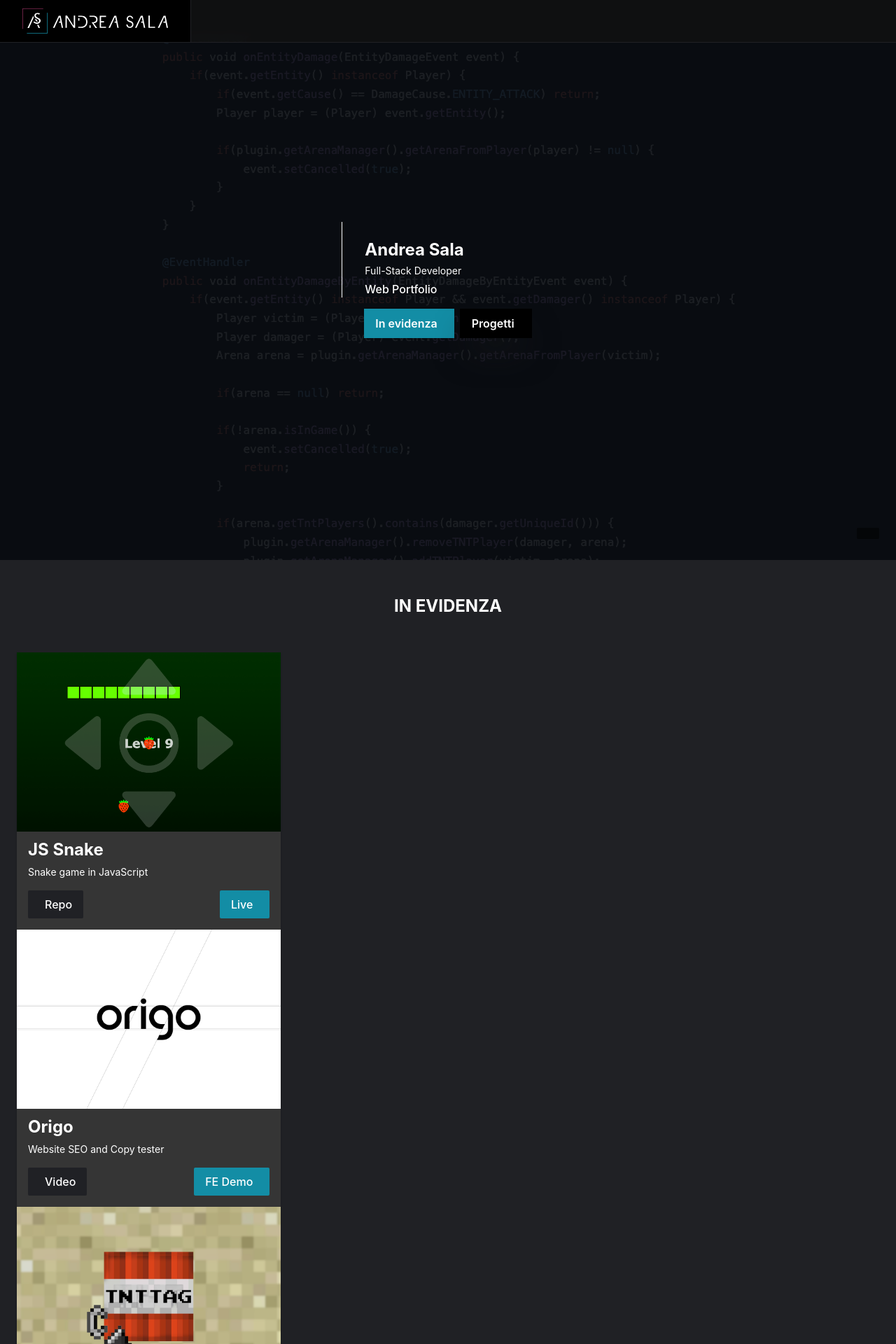
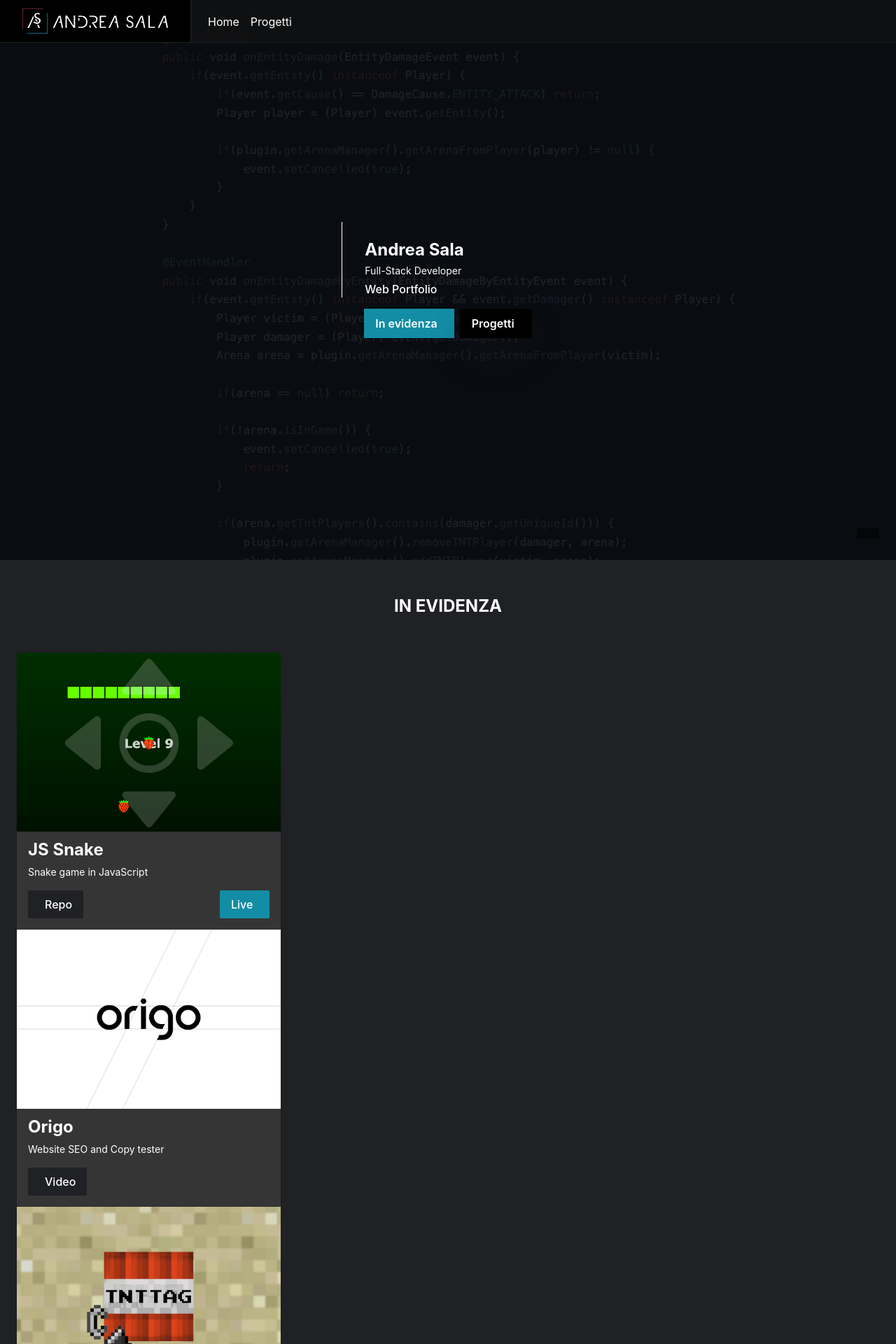
Before and after one commit to deka9584/deka9584.github.io, a React (Create React App) app: page / in a window 1280 px wide. Shown: the top 1920 px of the page at 70% size. Built offline with nearby package versions, Linux system fonts and the light colour scheme; what @ebay/nice-modal-react would draw is missing.

Commit message:
Added nav menu + fixed swiper popover

```diff
--- a/src/components/WsHeader.jsx
+++ b/src/components/WsHeader.jsx
@@ -40,7 +40,14 @@ function WsHeader () {
                         <ReactSVG src={logo} className="w-44 sm:w-52"/>
                     </Link>
                 </div>
-                <ul className="flex-1"></ul>
+                <ul className="flex-1 px-xl hidden sm:flex gap-lg">
+                    <li>
+                        <Link to={RouteMap.HOME} className="nav-link">Home</Link>
+                    </li>
+                    <li>
+                        <Link to={RouteMap.PROJECTS} className="nav-link">Progetti</Link>
+                    </li>
+                </ul>
                 <div className="flex items-center gap-lg px-lg sm:px-xl lg:px-2xl">
                     <a href="https://github.com/deka9584" target="_blank" rel="noreferrer">
                         <i className="bi bi-github" aria-label="GitHub"></i>
--- a/src/components/common/CardSlider.jsx
+++ b/src/components/common/CardSlider.jsx
@@ -35,6 +35,7 @@ function CardSlider ({ children, className = "", loop = false, pagination = fals
             }}
             centerInsufficientSlides
             loop={loop}
+            maxBackfaceHiddenSlides={0}
         >
             {cards.map((item, index) => (
                 <SwiperSlide key={index} style={{ height: "auto" }}>
--- a/src/components/common/Popover.jsx
+++ b/src/components/common/Popover.jsx
@@ -36,7 +36,7 @@ function Popover ({ children, triggerContent, triggerClassName = "", placement =
   return (
     <div>
         {show && (
-            <div ref={popoverRef} style={styles.popper} {...attributes.popper} className='z-10'>
+            <div ref={popoverRef} style={styles.popper} {...attributes.popper} className='z-10 fixed'>
                 <div className='px-lg py-base shadow bg-dark border border-white rounded-sm'>
                     {children}
                 </div>
--- a/src/index.css
+++ b/src/index.css
@@ -55,6 +55,10 @@
 
   .code-hero-bg img {
     @apply absolute top-1/2 -translate-y-1/2 inset-x-0 m-auto opacity-10;
+  }
+
+  .nav-link {
+    @apply inline-block align-middle relative overflow-hidden active:opacity-55 transition-opacity after:absolute after:inset-x-0 after:bottom-0 after:bg-white after:h-px after:-translate-x-full after:transition-transform hover:after:translate-x-0;
   }
 
   .pong-game-container {
--- a/src/pages/HomePage.jsx
+++ b/src/pages/HomePage.jsx
@@ -118,10 +118,6 @@ function HomePage () {
                                             Il video mostra il funzionamento originale.
                                         </p>
                                     </Popover>
-                                    <a href="http://origo.salaandrea.altervista.org/" target="_blank" rel="noreferrer" className="btn btn-primary btn-animated rounded-sm space-x-md">
-                                        <span className="font-medium">FE Demo</span>
-                                        <i className="bi bi-box-arrow-up-right"></i>
-                                    </a>
                                 </div>
                             </>}
                         />
```
